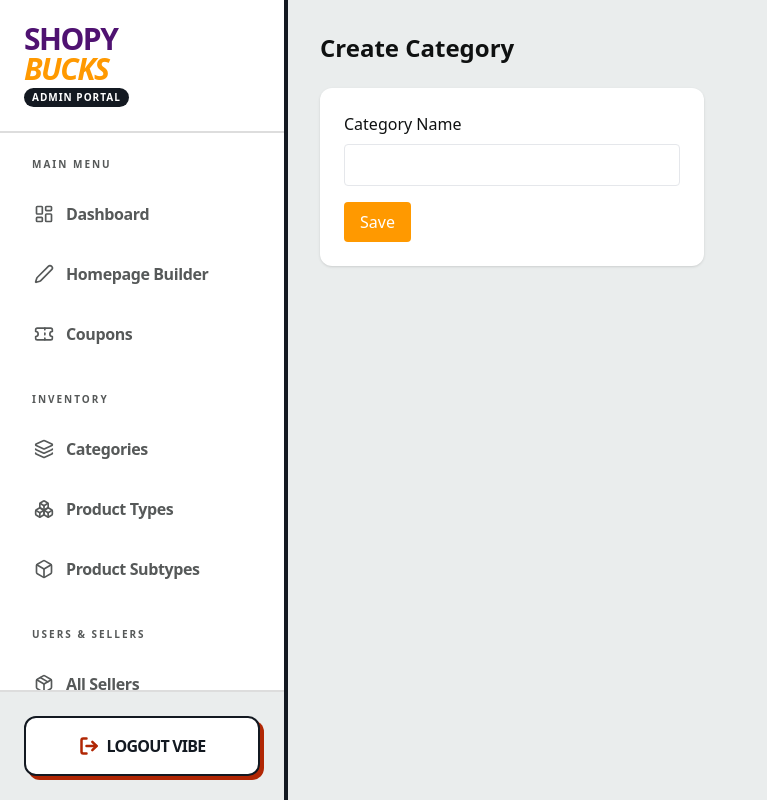
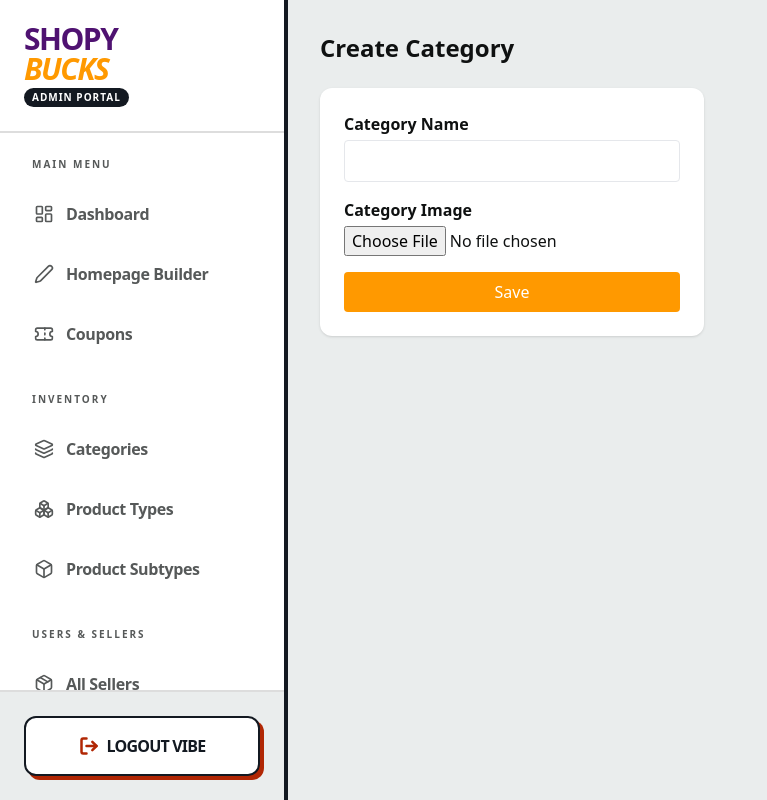
Before and after one commit to prathamcodecody-code/ShopyBucks-admin, a Next.js app: page /categories/create in a window 1280 px wide. Shown: the whole page, without its empty margins (0-767 px from the left). Built offline with nearby package versions, Linux system fonts and the light colour scheme; no server answers.

Commit message:
Update page.tsx

```diff
--- a/app/categories/create/page.tsx
+++ b/app/categories/create/page.tsx
@@ -6,15 +6,35 @@ import AdminLayout from "@/components/AdminLayout";
 import { useRouter } from "next/navigation";
 
 export default function CreateCategoryPage() {
-  const [name, setName] = useState("");
   const router = useRouter();
 
+  const [name, setName] = useState("");
+  const [image, setImage] = useState<File | null>(null);
+  const [loading, setLoading] = useState(false);
+
   const create = async () => {
+    if (!name.trim()) {
+      alert("Category name is required");
+      return;
+    }
+
     try {
-      await api.post("/categories", { name });
+      setLoading(true);
+
+      const formData = new FormData();
+      formData.append("name", name);
+      if (image) formData.append("image", image);
+
+      await api.post("/categories", formData, {
+        headers: { "Content-Type": "multipart/form-data" },
+      });
+
       router.push("/categories");
     } catch (err) {
+      console.error(err);
       alert("Error creating category");
+    } finally {
+      setLoading(false);
     }
   };
 
@@ -24,19 +44,35 @@ export default function CreateCategoryPage() {
         Create Category
       </h1>
 
-      <div className="bg-white p-6 rounded-xl shadow w-96">
-        <label className="block mb-2">Category Name</label>
-        <input
-          className="border p-2 rounded w-full"
-          value={name}
-          onChange={(e) => setName(e.target.value)}
-        />
+      <div className="bg-white p-6 rounded-xl shadow w-96 space-y-4">
+        {/* NAME */}
+        <div>
+          <label className="block mb-1 font-semibold">Category Name</label>
+          <input
+            className="border p-2 rounded w-full"
+            value={name}
+            onChange={(e) => setName(e.target.value)}
+          />
+        </div>
+
+        {/* IMAGE */}
+        <div>
+          <label className="block mb-1 font-semibold">Category Image</label>
+          <input
+            type="file"
+            accept="image/*"
+            onChange={(e) =>
+              setImage(e.target.files ? e.target.files[0] : null)
+            }
+          />
+        </div>
 
         <button
           onClick={create}
-          className="mt-4 px-4 py-2 bg-amazon-orange text-white rounded hover:bg-amazon-orangeHover"
+          disabled={loading}
+          className="w-full mt-2 px-4 py-2 bg-amazon-orange text-white rounded hover:bg-amazon-orangeHover disabled:opacity-50"
         >
-          Save
+          {loading ? "Saving..." : "Save"}
         </button>
       </div>
     </AdminLayout>
```
